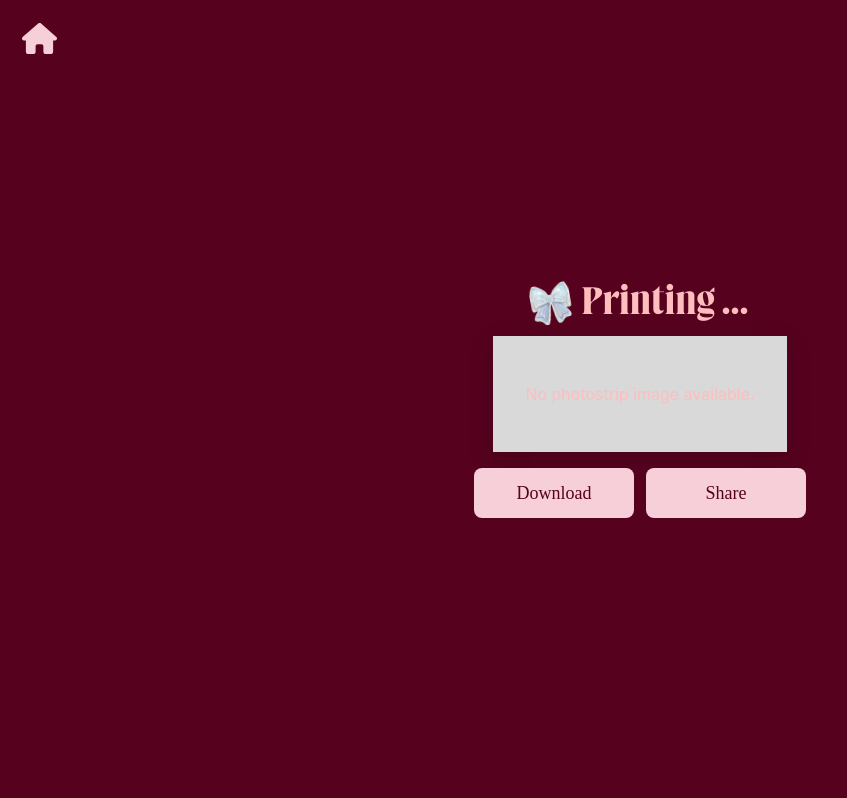
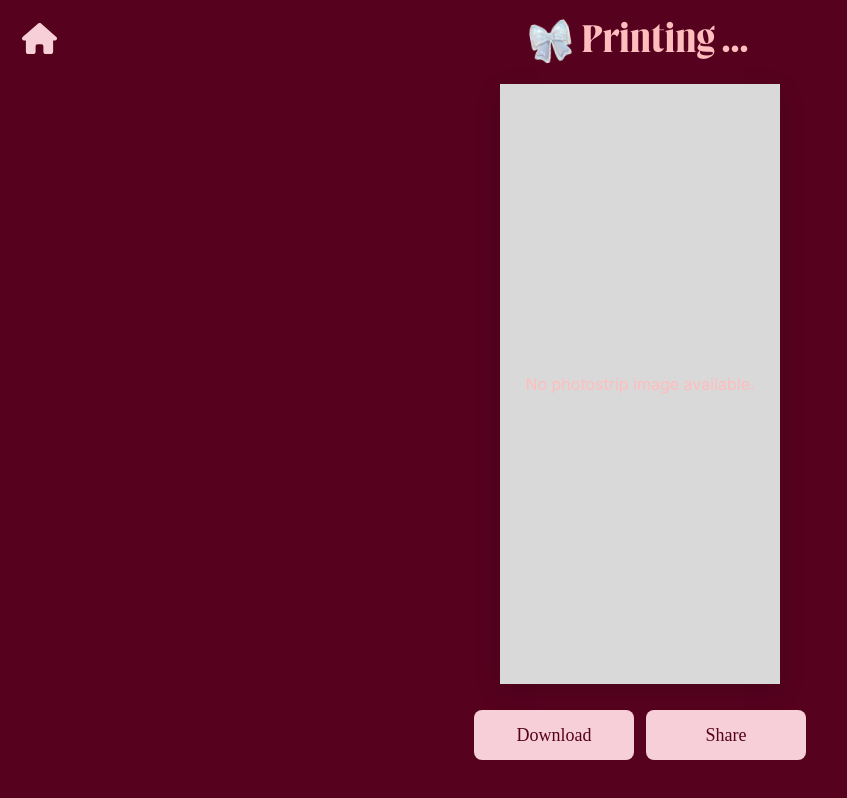
Before and after one commit to awksrj/web-photobooth-0, a React (Create React App) app in the folder frontend/: page /result in a window 1280 px wide. Shown: the whole page, without its empty margins (0-847 px from the left). Built offline with nearby package versions, Linux system fonts and the light colour scheme.

Commit message:
fix photostrip size

```diff
--- a/frontend/src/pages/Custom.css
+++ b/frontend/src/pages/Custom.css
@@ -57,7 +57,7 @@
   flex-direction: column;
   gap: 20px;
   padding: 25px;
-  min-height: 500px;
+  /* min-height: 500px;  */
   justify-content: flex-start;
   position: relative;
 }
@@ -92,10 +92,7 @@
 }
 
 
-
-
 /* Label above thumbnails */
-
 .option-group label {
   font-family: var(--font-normal);
   font-size: var(--font-medium);
--- a/frontend/src/pages/Custom.tsx
+++ b/frontend/src/pages/Custom.tsx
@@ -33,7 +33,6 @@ const Custom: React.FC = () => {
 
   const handlePrint = async () => {
     if (!comboRef.current) return;
-
     try {
       const canvas = await html2canvas(comboRef.current, {
         backgroundColor: null,
--- a/frontend/src/pages/Result.css
+++ b/frontend/src/pages/Result.css
@@ -8,36 +8,46 @@
   align-items: center;
   flex-direction: column;
   margin: 0;
+  background-color: red;
 }
 
-/* photostrip */
-.result-container {
-  background-color: #D9D9D9;
-  padding: 32px;
-  box-shadow: 0 8px 24px rgba(0, 0, 0, 0.15);
+/* main content wrapper */
+.main-content-wrapper {
   display: flex;
   flex-direction: column;
   align-items: center;
-
-  overflow: auto;
-  width: fit-content;
-  height: fit-content;
-
-  /* max-height: 65vh;
-  max-width: 90vw; */
+  gap: 10px;
+  background-color: var(--color-maroon);
+  padding: 20px;
+  box-sizing: border-box;
+  min-height: 100vh;
+  width: 100%;
 }
 
-/* print */
+/* photostrip container only */
+.result-container {
+  background-color: #D9D9D9;
+  /* background-color: aqua; */
+  box-shadow: 0 8px 24px rgba(0, 0, 0, 0.15);
+  display: flex;
+  justify-content: center;
+  align-items: center;
 
-.result-photo-final {
-  position: relative ;
-  max-width: 100%;
-  max-height: 100%;
-  animation: printDown 1s ease-out forwards;
+  width: 280px;
+  height: 600px;
 
-
+  position: relative;
+  padding: 20px; /* can remove */
+  box-sizing: border-box;
 }
 
+/* the photostrip itself */
+.result-photo-final {
+  position: relative;
+  width: 100%;
+  height: 100%;
+  animation: printDown 1s ease-out forwards;
+}
 
 /* Slide‐down keyframes */
 @keyframes printDown {
--- a/frontend/src/pages/Result.tsx
+++ b/frontend/src/pages/Result.tsx
@@ -12,9 +12,7 @@ const Result: React.FC = () => {
 
   const photostripImage: string = state?.photostripImage ?? "";
 
-
   const comboRef = useRef<HTMLImageElement>(null);
-
 
   const handleReturnHome = () => {
     navigate("/home");
@@ -55,7 +53,7 @@ const Result: React.FC = () => {
         </button>
       </div>
 
-      {/* main content */}
+      <div className="main-content-wrapper">
         <div style={{display: "flex", flexDirection: "row", alignItems: "center", gap: "10px"}}>
           <img src={printIcon} alt="Print Icon" style={{width: "40px", height: "40px", marginTop: "-10px", transform: "rotate(-10deg)"}}/>
           <div style={{ fontFamily: "title font", fontSize: "40px", marginBottom: "10px" }}>Printing ...</div>
@@ -69,10 +67,7 @@ const Result: React.FC = () => {
             src={photostripImage}
             alt="Photostrip Result"
             className="result-photo-final"
-  />
-) : (
-  <p>No photostrip image available.</p>
-)}
+          />) : (<p>No photostrip image available.</p>)}
 
         </div>
         <div className = "result-actions">
@@ -82,6 +77,8 @@ const Result: React.FC = () => {
             </a>
         </div>
       </div>
+
+    </div>
   );
 };
 
```
Lines whose indentation alone changed are shown as unchanged.
